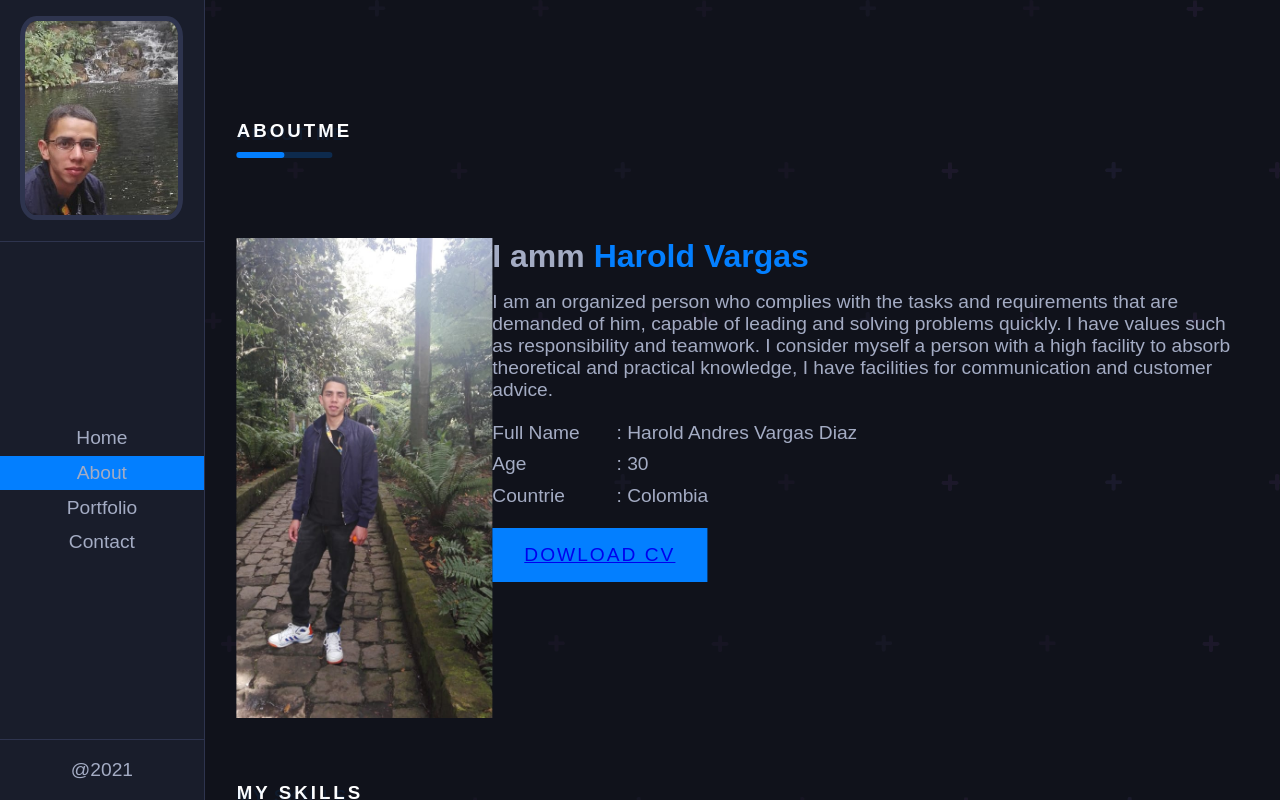
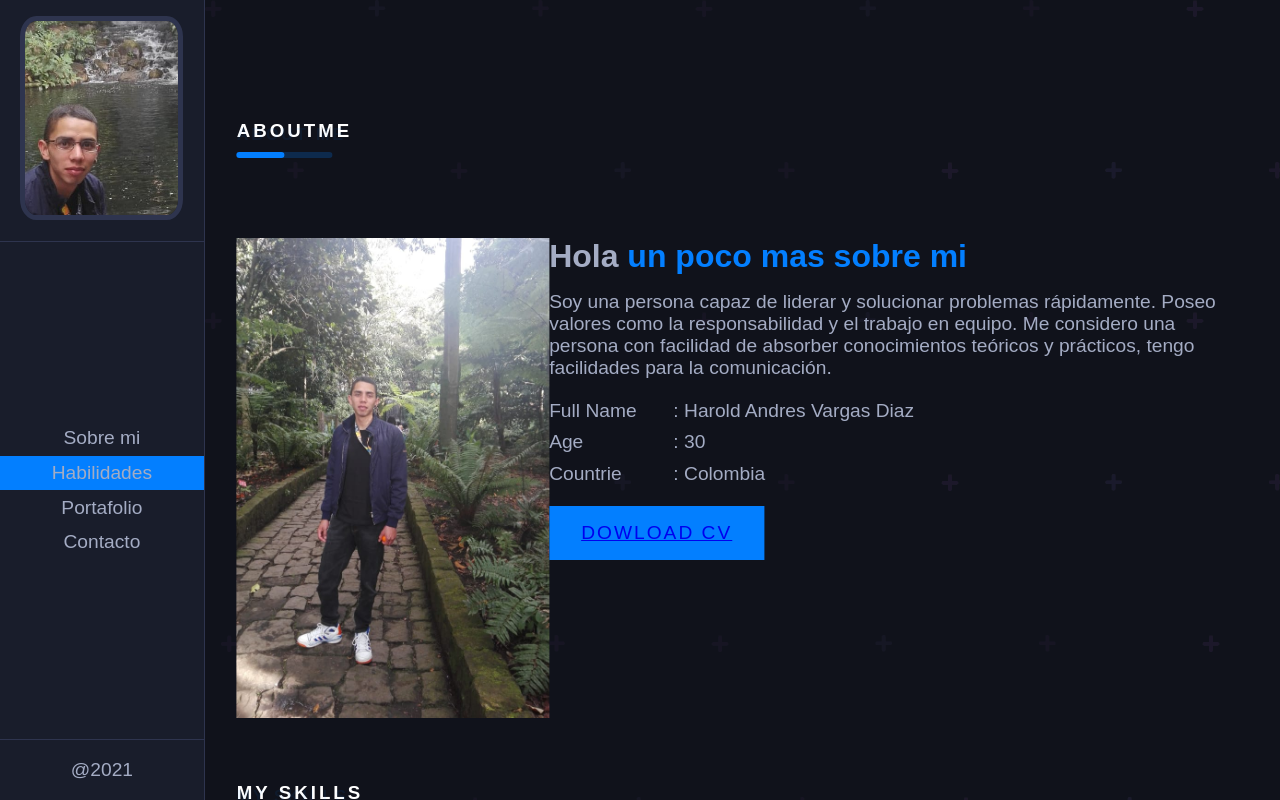
Before and after one commit to andresdias24/my-portfolio, a React (Create React App) app: page /about in a window 1280 px wide. Shown: the top 800 px of the page. Built offline with nearby package versions, Linux system fonts and the light colour scheme.

Commit message:
add text

```diff
--- a/src/Components/NavBar.js
+++ b/src/Components/NavBar.js
@@ -13,22 +13,22 @@ function Navbar() {
                 <ul className="nav-items">
                     <li className="nav-item">
                         <NavLink to="/" exact activeClassName="active">
-                            Home
+                            Sobre mi
                         </NavLink>
                     </li>
                     <li className="nav-item">
                         <NavLink to="/about" exact activeClassName="active">
-                            About
+                            Habilidades
                         </NavLink>
                     </li>
                     <li className="nav-item">
                         <NavLink to="/portfolio" exact activeClassName="active">
-                             Portfolio
+                             Portafolio
                         </NavLink>
                     </li>
                     <li className="nav-item">
                         <NavLink to="/contact" exact activeClassName="active">
-                            Contact
+                            Contacto
                         </NavLink>
                     </li>
                 </ul>
--- a/src/Pages/HomePage.js
+++ b/src/Pages/HomePage.js
@@ -8,11 +8,11 @@ function HomePage() {
         <div className="HomePage">
             <header className="hero">
                 <h1 className="hero-text">
-                    Hi, I am
+                    Hola, Soy
                     <span> Web Develop</span>
                 </h1>
                 <p className="h-sub-text">
-                    Lorem Ipsum is simply dummy text of the printing and typesetting industry. Lorem Ipsum has been the industry's standard dummy text ever since the 1500s, when an unknown printer took a galley of type and scrambled it to make a type specimen book.
+                    Mi nombre es Andres Vargas,  soy programador junior  actualmente cuento con una experiencia de mas de dos años en el desarrollo web  con tecnologias como <strong>Vue.js, React.js, node.js, mongoDb, Cypress </strong> estoy cursando la carrera de ingenieria de softwarey soy apacionado por el aprendisaje me gusta la tecnologia
                 </p>
                 <div className="icons">
                     <Link to="" className="icon-holder">
--- a/src/Pages/imageSection.js
+++ b/src/Pages/imageSection.js
@@ -9,9 +9,9 @@ function imageSection() {
                 <img src={about} alt="" />
             </div>
             <div className="about-info">
-                <h4> I amm <span>Harold Vargas</span></h4>
+                <h4> Hola <span> un poco mas sobre mi</span></h4>
                 <p className="about-text">
-                    I am an organized person who complies with the tasks and requirements that are demanded of him, capable of leading and solving problems quickly. I have values such as responsibility and teamwork. I consider myself a person with a high facility to absorb theoretical and practical knowledge, I have facilities for communication and customer advice.
+                Soy una persona capaz de liderar y solucionar problemas rápidamente. Poseo valores como la responsabilidad y el trabajo en equipo. Me considero una persona con facilidad de absorber conocimientos teóricos y prácticos, tengo facilidades para la comunicación.
                 </p>
                 <div className="about-details">
                     <div className="left-section">
```
